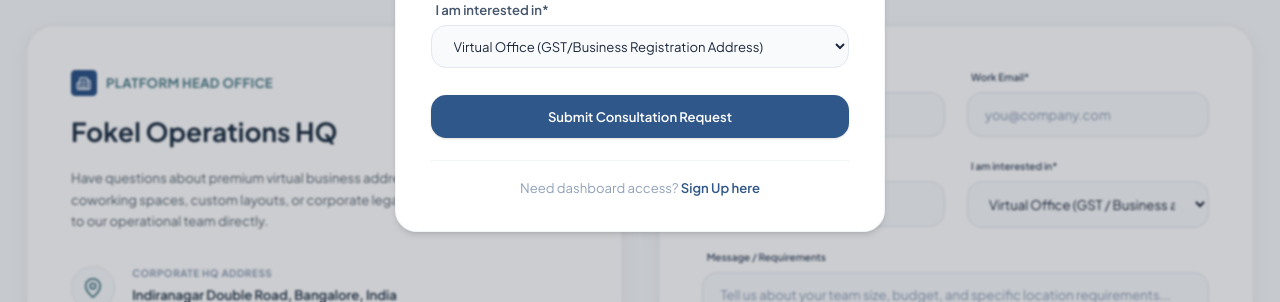
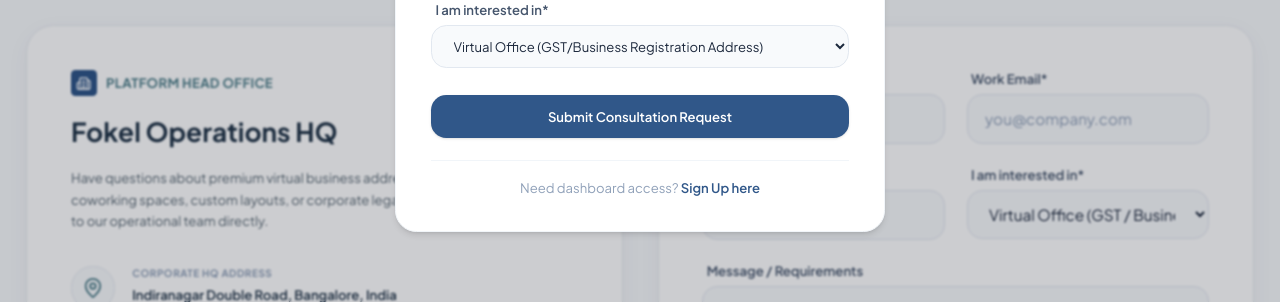
Before and after one commit to Keshav1903k/FokelWorkspaces, a Next.js app: page /contact in a window 1280 px wide. Shown: the part 498-800 px from the top of the page. Built offline with nearby package versions, Linux system fonts and the light colour scheme.

Commit message:
style: increase text size of labels, inputs and submit button on contact form

```diff
--- a/src/app/contact/page.tsx
+++ b/src/app/contact/page.tsx
@@ -163,50 +163,50 @@ export default function ContactPage() {
                     <div className="flex flex-col gap-5 flex-1">
                       <div className="grid grid-cols-1 md:grid-cols-2 gap-5">
                         <div className="flex flex-col gap-1.5">
-                          <label className="text-[10px] font-semibold text-slate-600 ml-1">Full Name*</label>
+                          <label className="text-xs font-semibold text-slate-600 ml-1">Full Name*</label>
                           <input
                             type="text"
                             required
                             value={formData.name}
                             onChange={(e) => setFormData({ ...formData, name: e.target.value })}
                             placeholder="Your Name"
-                            className="w-full bg-slate-50 border border-slate-200 rounded-lg px-4 py-3 text-slate-800 placeholder:text-slate-400 focus:outline-none focus:border-primary/45 focus:ring-1 focus:ring-primary/45 transition-all text-xs"
+                            className="w-full bg-slate-50 border border-slate-200 rounded-lg px-4 py-3 text-slate-800 placeholder:text-slate-400 focus:outline-none focus:border-primary/45 focus:ring-1 focus:ring-primary/45 transition-all text-sm"
                           />
                         </div>
 
                         <div className="flex flex-col gap-1.5">
-                          <label className="text-[10px] font-semibold text-slate-600 ml-1">Work Email*</label>
+                          <label className="text-xs font-semibold text-slate-600 ml-1">Work Email*</label>
                           <input
                             type="email"
                             required
                             value={formData.email}
                             onChange={(e) => setFormData({ ...formData, email: e.target.value })}
                             placeholder="you@company.com"
-                            className="w-full bg-slate-50 border border-slate-200 rounded-lg px-4 py-3 text-slate-800 placeholder:text-slate-400 focus:outline-none focus:border-primary/45 focus:ring-1 focus:ring-primary/45 transition-all text-xs"
+                            className="w-full bg-slate-50 border border-slate-200 rounded-lg px-4 py-3 text-slate-800 placeholder:text-slate-400 focus:outline-none focus:border-primary/45 focus:ring-1 focus:ring-primary/45 transition-all text-sm"
                           />
                         </div>
                       </div>
 
                       <div className="grid grid-cols-1 md:grid-cols-2 gap-5">
                         <div className="flex flex-col gap-1.5">
-                          <label className="text-[10px] font-semibold text-slate-600 ml-1">Phone Number*</label>
+                          <label className="text-xs font-semibold text-slate-600 ml-1">Phone Number*</label>
                           <input
                             type="tel"
                             required
                             value={formData.phone}
                             onChange={(e) => setFormData({ ...formData, phone: e.target.value })}
                             placeholder="e.g. +91 98765 43210"
-                            className="w-full bg-slate-50 border border-slate-200 rounded-lg px-4 py-3 text-slate-800 placeholder:text-slate-400 focus:outline-none focus:border-primary/45 focus:ring-1 focus:ring-primary/45 transition-all text-xs"
+                            className="w-full bg-slate-50 border border-slate-200 rounded-lg px-4 py-3 text-slate-800 placeholder:text-slate-400 focus:outline-none focus:border-primary/45 focus:ring-1 focus:ring-primary/45 transition-all text-sm"
                           />
                         </div>
 
                         <div className="flex flex-col gap-1.5">
-                          <label className="text-[10px] font-semibold text-slate-600 ml-1">I am interested in*</label>
+                          <label className="text-xs font-semibold text-slate-600 ml-1">I am interested in*</label>
                           <select
                             required
                             value={formData.interest}
                             onChange={(e) => setFormData({ ...formData, interest: e.target.value })}
-                            className="w-full bg-slate-50 border border-slate-200 rounded-lg px-4 py-3 text-slate-800 focus:outline-none focus:border-primary/45 focus:ring-1 focus:ring-primary/45 transition-all text-xs cursor-pointer"
+                            className="w-full bg-slate-50 border border-slate-200 rounded-lg px-4 py-3 text-slate-800 focus:outline-none focus:border-primary/45 focus:ring-1 focus:ring-primary/45 transition-all text-sm cursor-pointer"
                           >
                             <option value="virtual-office">Virtual Office (GST / Business address)</option>
                             <option value="coworking">Coworking Space (Dedicated seat)</option>
@@ -217,20 +217,20 @@ export default function ContactPage() {
                       </div>
 
                       <div className="flex flex-col gap-1.5 flex-1">
-                        <label className="text-[10px] font-semibold text-slate-600 ml-1">Message / Requirements</label>
+                        <label className="text-xs font-semibold text-slate-600 ml-1">Message / Requirements</label>
                         <textarea
                           rows={6}
                           value={formData.message}
                           onChange={(e) => setFormData({ ...formData, message: e.target.value })}
                           placeholder="Tell us about your team size, budget, and specific location requirements..."
-                          className="w-full bg-slate-50 border border-slate-200 rounded-lg px-4 py-3 text-slate-800 placeholder:text-slate-400 focus:outline-none focus:border-primary/45 focus:ring-1 focus:ring-primary/45 transition-all text-xs resize-none flex-grow flex-1 min-h-[160px]"
+                          className="w-full bg-slate-50 border border-slate-200 rounded-lg px-4 py-3 text-slate-800 placeholder:text-slate-400 focus:outline-none focus:border-primary/45 focus:ring-1 focus:ring-primary/45 transition-all text-sm resize-none flex-grow flex-1 min-h-[160px]"
                         />
                       </div>
                     </div>
 
                     <button
                       type="submit"
-                      className="w-full mt-6 bg-primary text-white font-semibold rounded-lg px-6 py-3.5 hover:bg-primary-hover transition-colors flex items-center justify-center gap-2 cursor-pointer text-xs shadow-sm font-heading shrink-0"
+                      className="w-full mt-6 bg-primary text-white font-semibold rounded-lg px-6 py-3.5 hover:bg-primary-hover transition-colors flex items-center justify-center gap-2 cursor-pointer text-sm shadow-sm font-heading shrink-0"
                     >
                       Send Message
                     </button>
```
